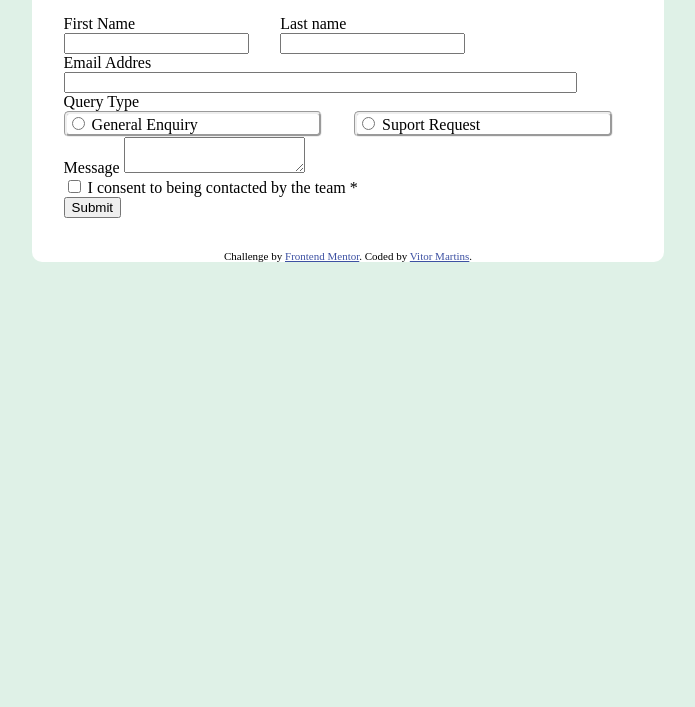
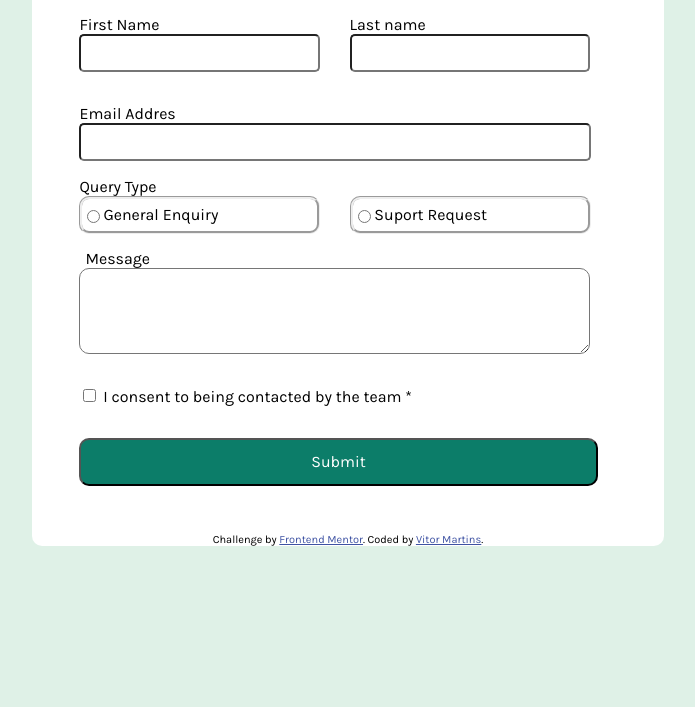
Before and after one commit to Vitor4818/Formulario-Contato, a plain HTML site: page index.html in a window 1280 px wide. Shown: the part 93-800 px from the top of the page, without its empty margins (292-987 px from the left). Drawn offline with Linux system fonts and the light colour scheme.

Commit message:
WIP: CSS para revisar

```diff
--- a/styles/styles.css
+++ b/styles/styles.css
@@ -1,9 +1,11 @@
 body{
     display: flex;
+    flex-direction: column;
+    align-items: center;
+    align-content: center;
+    background-color: hsl(148, 38%, 91%);
+    font-family: "Karla", sans-serif;
 
-    justify-content: center;
-    justify-items: center;
-    background-color: hsl(148, 38%, 91%);
 }
 main{
     background-color: white;
@@ -11,13 +13,15 @@ main{
     width: 50%;
 
 }
-
 h1{
-    margin: 5%;
-    font-family: "Open", sans-serif;
+    margin: 5% 0% 0% 8%;
 }
 
 form{
+    display: flex;
+    flex-direction: column;
+    justify-content: center;
+    justify-items: center;
     width: 100%;
     margin: 5%;
 }
@@ -25,23 +29,32 @@ form{
 .name-section{
     display: flex;
     flex-direction: row;
-
+    margin: 0% 2.5% 2.5% 2.5%;
 
 }
 
 .name{
     display: flex;
     flex-direction: column;
+    width: 40%;
     margin-right: 5%;
+}
+
+.name input{
+    height: 2rem;
+    border-radius: 5px;
 }
 
 .email{
     display: flex;
     flex-direction: column;
+    margin: 2.5%;
 }
 
 .email input{
-    width: 80%;
+    border-radius: 5px;
+    height: 2rem;
+    width: 83.8%;
 }
 
 .query-type{
@@ -55,3 +68,51 @@ form{
     width: 40%;
     margin-right:  5%;
 }
+
+.message{
+    display: flex;
+    flex-direction: column;
+    margin: 2.5%;
+}
+
+.message textarea{
+    border-radius: 10px;
+    width: 84%;
+    height: 5rem;
+}
+
+.message label{
+    margin-left: 1%;
+}
+
+.query-type{
+        display: flex;
+        flex-direction: row;
+        margin:0% 0% 0% 2.5%;
+}
+
+.query-label{
+    display: flex;
+    width: 38%;
+    align-items: center;
+    height: 2rem;
+    border-radius: 10px;
+}
+span{
+    margin: 0% 2.5% 0% 2.5%;
+}
+
+.checkbox{
+    margin: 2.5%;
+}
+
+button{
+    margin: 2.5%;
+    width: 82%;
+    height: 3rem;
+    border-radius: 10px;
+    background-color: hsl(169, 82%, 27%);
+    font-family: "Karla", sans-serif;
+    color: white;
+    font-size: 16px;
+}
```
